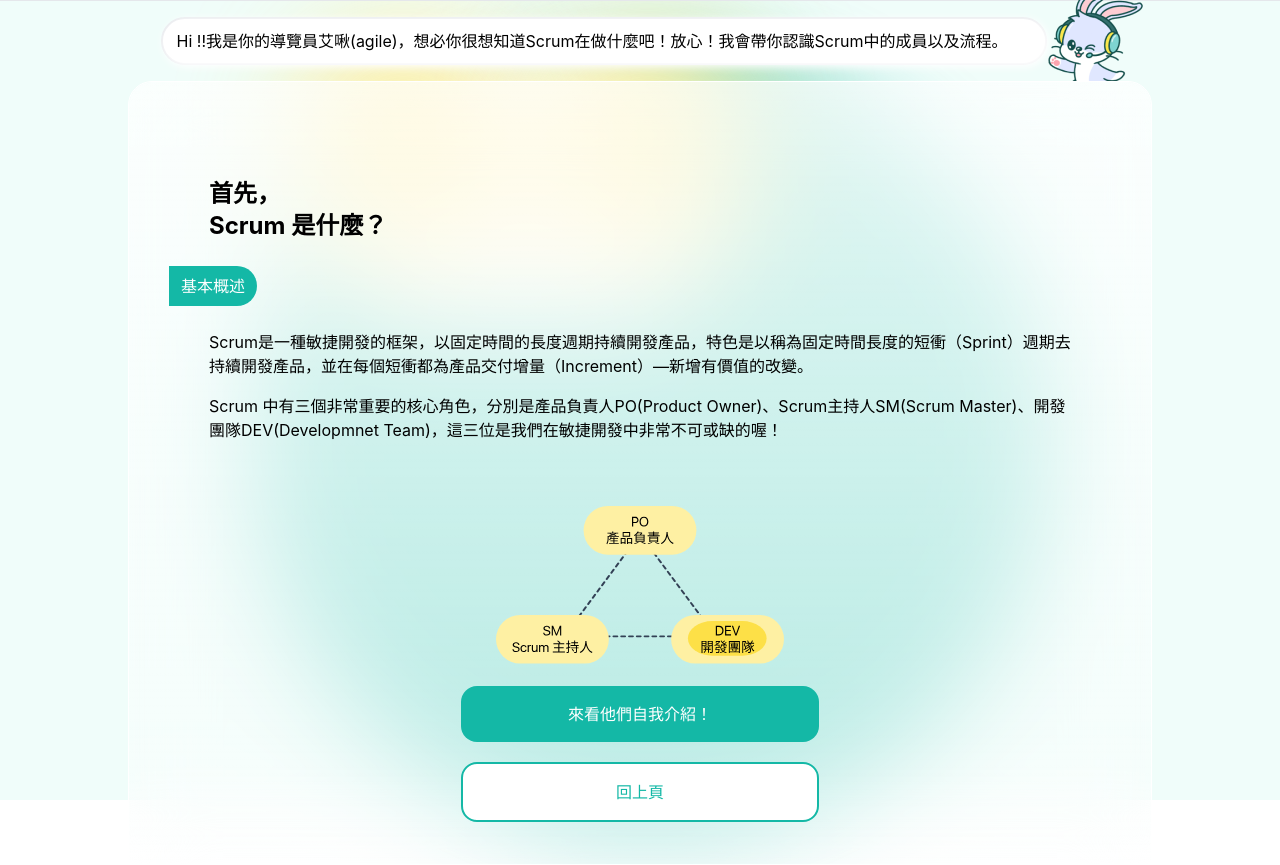
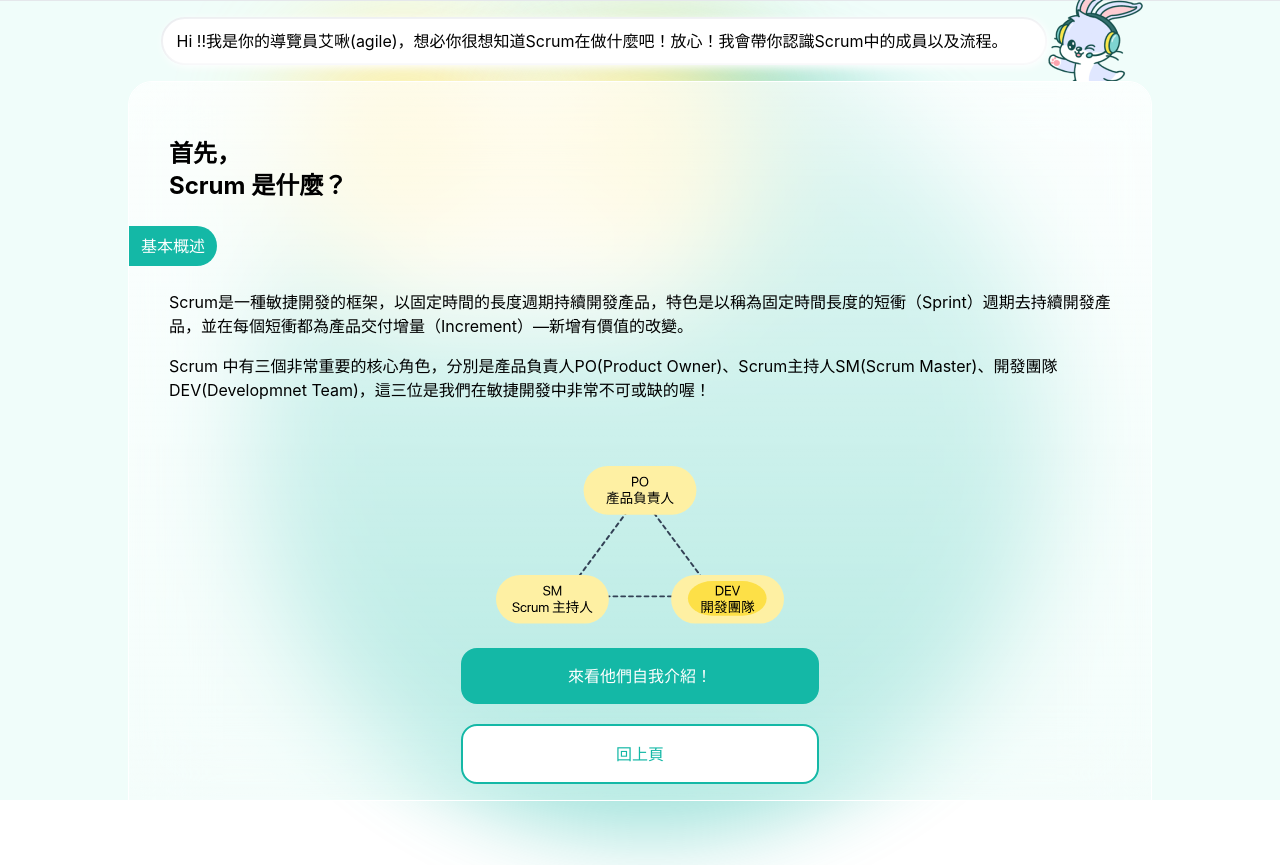
Before and after one commit to alphatero/f2e_scrum_frontend, a React (Create React App) app: page /introduction/scrum in a window 1280 px wide. After the commit the page ends 801 px from the top, so only its background shows below. Built offline with nearby package versions, Linux system fonts and the light colour scheme.

Commit message:
fix: move BlurBlockBg extra setting of type A into component

```diff
--- a/src/components/BlurBlockBg.jsx
+++ b/src/components/BlurBlockBg.jsx
@@ -1,9 +1,9 @@
 import clsx from 'clsx';
 
 const category = {
-  A: 'h-full rounded-t-3xl backdrop-blur-2xl',
-  B: 'rounded-lg backdrop-blur-md',
-  C: 'rounded-xl min-h-[320px] grid grid-col-4 relative',
+  A: 'h-full rounded-t-3xl backdrop-blur-2xl p-0 md:p-0',
+  B: 'rounded-lg backdrop-blur-md p-5 md:p-10',
+  C: 'rounded-xl min-h-[320px] grid grid-col-4 relative p-5 md:p-10',
 };
 
 export function BlurBlockBg(props) {
@@ -13,7 +13,7 @@ export function BlurBlockBg(props) {
 
   return (
     <div className={clsx(
-      'w-full max-w-5xl border border-white p-5 md:p-10 mx-auto',
+      'w-full max-w-5xl border border-white mx-auto',
       'bg-gradient-to-b from-white/70 to-white/30 bg-clip-padding bg-opacity-70',
       'backdrop-filter',
       className,
--- a/src/components/introduction/IntroductionLayout.jsx
+++ b/src/components/introduction/IntroductionLayout.jsx
@@ -46,7 +46,7 @@ export function IntroductionLayout({ info }) {
           />
         </div>
       </div>
-      <BlurBlockBg type="A" className="p-0 md:p-0">
+      <BlurBlockBg type="A">
         <div className={clsx(
           'flex flex-col justify-between items-center',
           'h-full w-full space-y-4 py-4',
```
